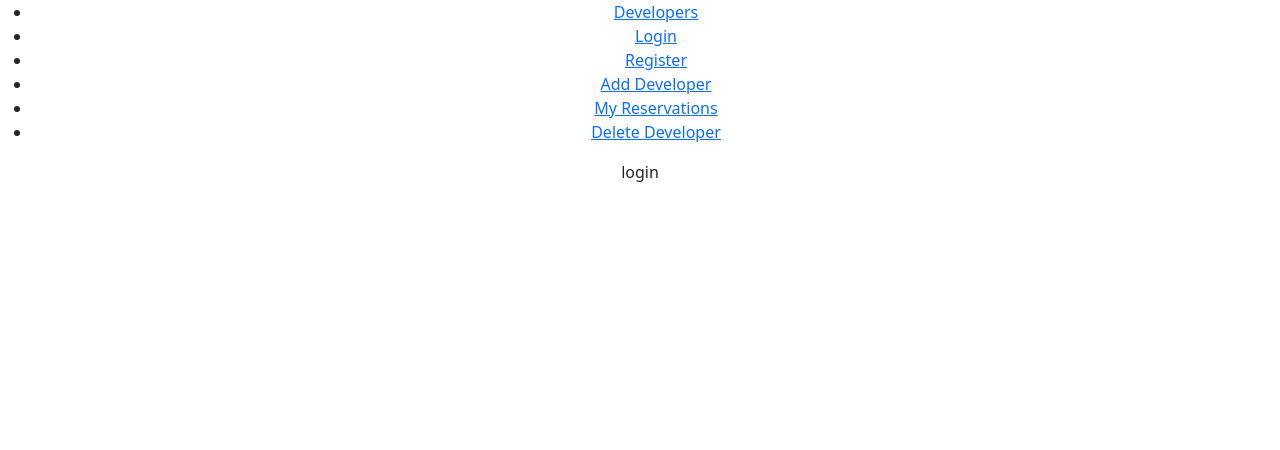
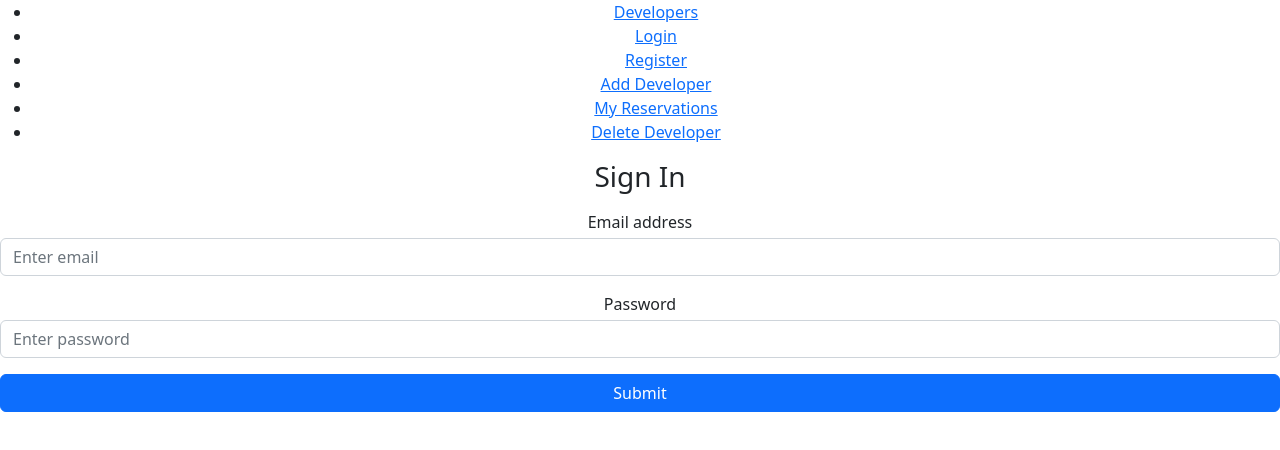
Before and after one commit to gak92/book_devs_app, a React (Create React App) app: page /login in a window 1280 px wide. Shown: the top 450 px of the page. Built offline with nearby package versions, Linux system fonts and the light colour scheme.

Commit message:
Add login form

```diff
--- a/src/components/authentication/login.js
+++ b/src/components/authentication/login.js
@@ -1,9 +1,40 @@
 import React from 'react';
 
-function Login() {
+const Login = () => {
   return (
-    <div>login</div>
-  )
-}
+    <section className="Auth-form-container">
+      <form className="Auth-form">
+        <div className="Auth-form-content">
+          <h3 className="Auth-form-title">Sign In</h3>
+
+          <div className="form-group mt-3">
+            <label>Email address</label>
+            <input
+              type="email"
+              className="form-control mt-1"
+              placeholder="Enter email"
+            />
+          </div>
+
+          <div className="form-group mt-3">
+            <label>Password</label>
+            <input
+              type="password"
+              className="form-control mt-1"
+              placeholder="Enter password"
+            />
+          </div>
+
+          <div className="d-grid gap-2 mt-3">
+            <button type="submit" className="btn btn-primary">
+              Submit
+            </button>
+          </div>
+
+        </div>
+      </form>
+    </section>
+  );
+};
 
 export default Login;
```
